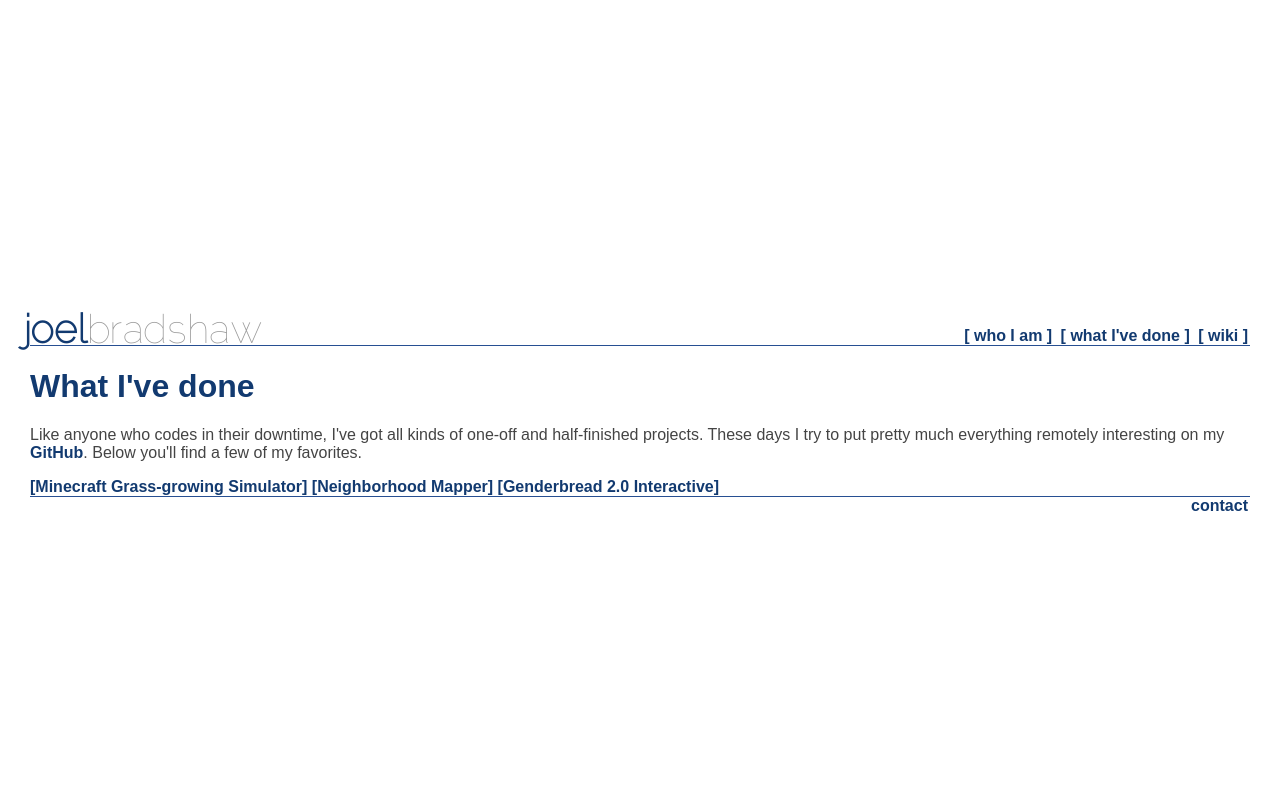
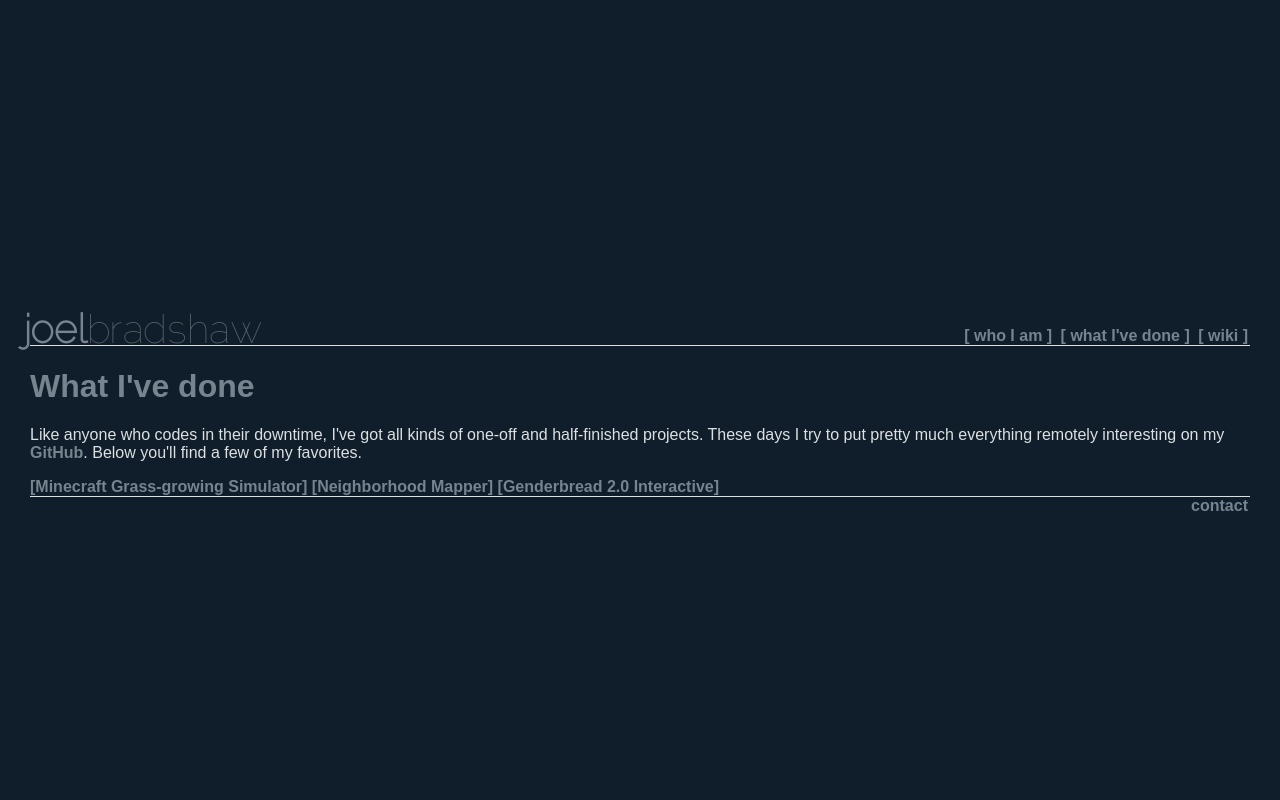
Before and after one commit to cincodenada/portfolio, a PHP site: page /projects in a window 1280 px wide. Run offline with PHP 8.4, Linux system fonts and the light colour scheme; some libraries are stand-ins or nearby versions.

Commit message:
Make index.php something, add dark theme
Added thumbnail generation, improved redirection stuff
Added summary to YAMLs, for the thumbnail projects

```diff
--- a/composer.json
+++ b/composer.json
@@ -1,5 +1,6 @@
 {
     "require": {
-        "michelf/php-markdown": "1.4.*"
+        "michelf/php-markdown": "1.4.*",
+        "stojg/crop": "*"
     }
 }
--- a/css/style.css
+++ b/css/style.css
@@ -66,6 +66,7 @@ a:visited, a:link {
   color: #123a70; }
 
 body {
+  background-color: white;
   color: #444; }
 
 h1, h2, h3, h4, h5 {
@@ -133,3 +134,50 @@ ul.nav a:before {
   content: '['; }
 ul.nav a:after {
   content: ']'; }
+
+ul.tile_list li {
+  z-index: 0;
+  position: relative;
+  width: 230px;
+  height: 230px;
+  margin: 10px;
+  padding: 10px;
+  float: left;
+  border-radius: 5px; }
+  ul.tile_list li h2, ul.tile_list li h3 {
+    margin-top: 0px; }
+  ul.tile_list li .imgcover {
+    position: absolute;
+    top: 0px;
+    left: 0px;
+    background: rgba(255, 255, 255, 0.9);
+    width: 250px;
+    height: 250px;
+    z-index: -1; }
+ul.tile_list:before, ul.tile_list:after {
+  content: "";
+  display: table; }
+ul.tile_list:after {
+  clear: both; }
+
+/* From http://www.colourlovers.com/palette/2271092/Cry_If_You_Want_To */
+/* From http://www.colourlovers.com/palette/1673253/my_heart_says_yes */
+body.dark {
+  background-color: #101e2b;
+  color: #dce0e1; }
+  body.dark a:hover, body.dark a:active {
+    color: #dce0e1; }
+  body.dark a:visited, body.dark a:link {
+    color: #76848f; }
+  body.dark h1, body.dark h2, body.dark h3, body.dark h4, body.dark h5 {
+    color: #76848f; }
+  body.dark #title_main {
+    color: #76848f; }
+  body.dark #title_second {
+    color: #5a656b; }
+  body.dark .curpage {
+    color: #dce0e1; }
+  body.dark header, body.dark footer {
+    border-color: #dce0e1; }
+  body.dark ul.tile_list li .imgcover {
+    background: rgba(0, 0, 0, 0.9); }
--- a/inc/header.php
+++ b/inc/header.php
@@ -29,7 +29,7 @@
              Create your own custom Modernizr build: www.modernizr.com/download/ -->
     <script src="/js/libs/modernizr-2.5.3.min.js"></script>
 </head>
-<body>
+<body class="dark">
     <!-- Prompt IE 6 users to install Chrome Frame. Remove this if you support IE 6.
              chromium.org/developers/how-tos/chrome-frame-getting-started -->
     <!--[if lt IE 7]><p class=chromeframe>Your browser is <em>ancient!</em> <a href="http://browsehappy.com/">Upgrade to a different browser</a> or <a href="http://www.google.com/chromeframe/?redirect=true">install Google Chrome Frame</a> to experience this site.</p><![endif]-->
--- a/projects/genderbread.yaml
+++ b/projects/genderbread.yaml
@@ -2,3 +2,6 @@
 title: Genderbread 2.0 Interactive
 link: http://cincodenada.com/genderbread/
 img: genderbread.png
+summary: |
+  An interactive version of Genderbread 2.0, a project to
+  creatively explain and express gender identity
--- a/projects/grassgrower.yaml
+++ b/projects/grassgrower.yaml
@@ -2,3 +2,6 @@
 title: Minecraft Grass-growing Simulator
 link: http://cincodenada.com/grassgrower/
 img: grassgrower.png
+summary: |
+  A project to simulate many runs of the grass-growing dynamics of Minecraft
+  in a given layout, and give summary statistics about them.
--- a/projects/neighborhoodmapper.yaml
+++ b/projects/neighborhoodmapper.yaml
@@ -2,3 +2,7 @@
 title: Neighborhood Mapper
 link: http://cincodenada.com/NeighborhoodMapper/
 img: nmapper.png
+summary: |
+  A collaborative site where to map out the neighborhoods in your town:
+  what they're called, where they are, what their boundaries are,
+  creating a collective consensus of neighorhoods, names, and borders.
--- /dev/null
+++ b/scss/dark.scss
@@ -0,0 +1,40 @@
+/* From http://www.colourlovers.com/palette/2271092/Cry_If_You_Want_To */
+$primary: #60689E;
+$highlight: #274F92;
+$secondary: #8D96D9;
+$splash: #FB571A;
+$background: #171313;
+
+/* From http://www.colourlovers.com/palette/1673253/my_heart_says_yes */
+$primary: #76848F;
+$highlight: #DCE0E1;
+$secondary: #5A656B;
+$splash: #FB571A;
+$background: #101E2B;
+
+body.dark {
+  background-color: $background;
+  color: $highlight;
+
+  a:hover, a:active { color: $highlight; }
+  a:visited, a:link { color: $primary; }
+
+  h1, h2, h3, h4, h5 { color: $primary; }
+
+  #title_main { color: $primary; }
+  #title_second { color: $secondary; }
+
+  .curpage { color: $highlight; }
+
+  header, footer {
+    border-color: $highlight;
+  }
+
+  ul.tile_list {
+    li {
+      .imgcover {
+        background: rgba(0,0,0,0.9);
+      }
+    }
+  }
+}
--- a/scss/style.scss
+++ b/scss/style.scss
@@ -67,6 +67,7 @@ a:visited, a:link {
 }
 
 body {
+  background-color: $background;
   color: #444;
 }
 
@@ -150,3 +151,38 @@ ul.nav {
     &:after { content: ']'; }
   }
 }
+
+ul.tile_list {
+  li {
+    z-index: 0;
+    position: relative;
+    width: 230px;
+    height: 230px;
+    margin: 10px;
+    padding: 10px;
+    float: left;
+    border-radius: 5px;
+
+    h2,h3 { margin-top: 0px; }
+
+    .imgcover {
+      position: absolute;
+      top:0px;
+      left:0px;
+      background: rgba(255,255,255,0.9);
+      width: 250px;
+      height: 250px;
+      z-index: -1;
+    }
+  }
+  &:before,
+  &:after {
+    content:"";
+    display:table;
+  }
+  &:after {
+    clear: both;
+  }
+}
+
+@import "dark";
```
Also changed, not shown: css/dark.css (added, +21 -0 lines), img/get_thumb.php (added, +18 -0 lines), index.php (+14 -0 lines), lib/utility.php (added, +11 -0 lines), .htaccess, img/.htaccess (added).
